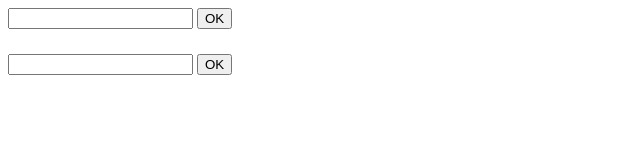
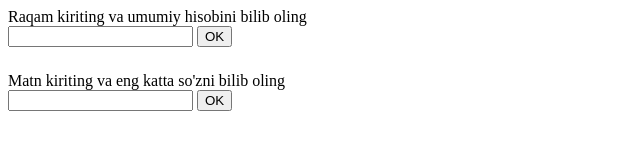
Before and after one commit to hkobulov/calculate-text, a plain HTML site: page index.html in a window 1280 px wide. Shown: the whole page, without its empty margins (0-640 px from the left). Drawn offline with Linux system fonts and the light colour scheme.

Commit message:
complete

```diff
--- a/index.html
+++ b/index.html
@@ -10,6 +10,7 @@
 <body>
     <secton class="work-number">
         <div class="container">
+            Raqam kiriting va umumiy hisobini bilib oling
             <form class="number-form">
                 <input class="number-form__input" type="text" step="any">
                 <button class="number-form__btn">OK</button>
@@ -20,6 +21,7 @@
 
     <secton class="work-text">
         <div class="container">
+            Matn kiriting va eng katta so'zni bilib oling
             <form class="text-form">
                 <input class="text-form__input" type="text">
                 <button class="text-form__btn">OK</button>
```
